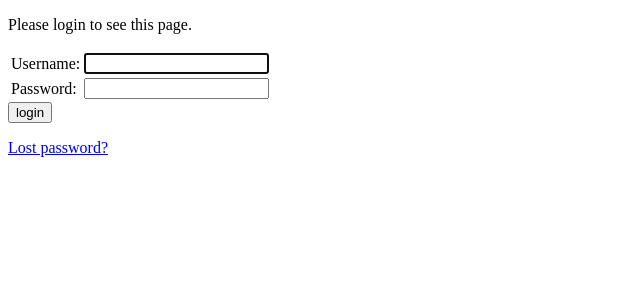
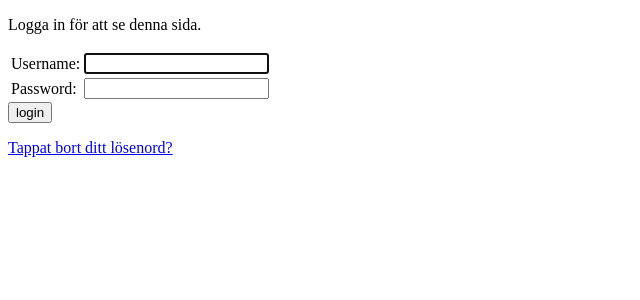
Before and after one commit to elWanderero/messboard, a Django app: page /accounts/login/?next=/sajt/ in a window 1280 px wide. Shown: the part 26-326 px from the top of the page, without its empty margins (0-640 px from the left). Run offline with Django 3.2, Linux system fonts and the light colour scheme.

Commit message:
Updated site language to consistently be Swedish

```diff
--- a/sajt/templates/registration/logged_out.html
+++ b/sajt/templates/registration/logged_out.html
@@ -1,6 +1,6 @@
 {% extends "base_generic.html" %}
 
 {% block content %}
-    <p>Logged out!</p>
-    <a href="{% url 'login' %}">Click here to login again.</a>
+    <p>Utloggad!</p>
+    <a href="{% url 'login' %}">Klicka här för att logga in igen.</a>
 {% endblock %}
--- a/sajt/templates/registration/login.html
+++ b/sajt/templates/registration/login.html
@@ -1,18 +1,17 @@
 {% extends "base_generic.html" %}
 
-{% block title %}Messboard login{% endblock %}
+{% block title %}Messboard inloggning{% endblock %}
 
 {% block content %}
     {% if form.errors %}
-        <p>Your username and password didn't match. Please try again.</p>
+        <p>Ditt lösenord och användarnamn matchade inte. Försök igen.</p>
     {% endif %}
 
     {% if next %}
         {% if user.is_authenticated %}
-            <p>Your account doesn't have access to this page. To proceed,
-               please login with an account that has access.</p>
+            <p>Ditt konyo har tyvärr inte tillgång till denna sida.</p>
         {% else %}
-            <p>Please login to see this page.</p>
+            <p>Logga in för att se denna sida.</p>
         {% endif %}
     {% endif %}
 
@@ -36,5 +35,5 @@
     </form>
 
     {# Assumes you setup the password_reset view in your URLconf #}
-    <p><a href="{% url 'password_reset' %}">Lost password?</a></p>
+    <p><a href="{% url 'password_reset' %}">Tappat bort ditt lösenord?</a></p>
 {% endblock %}
```
